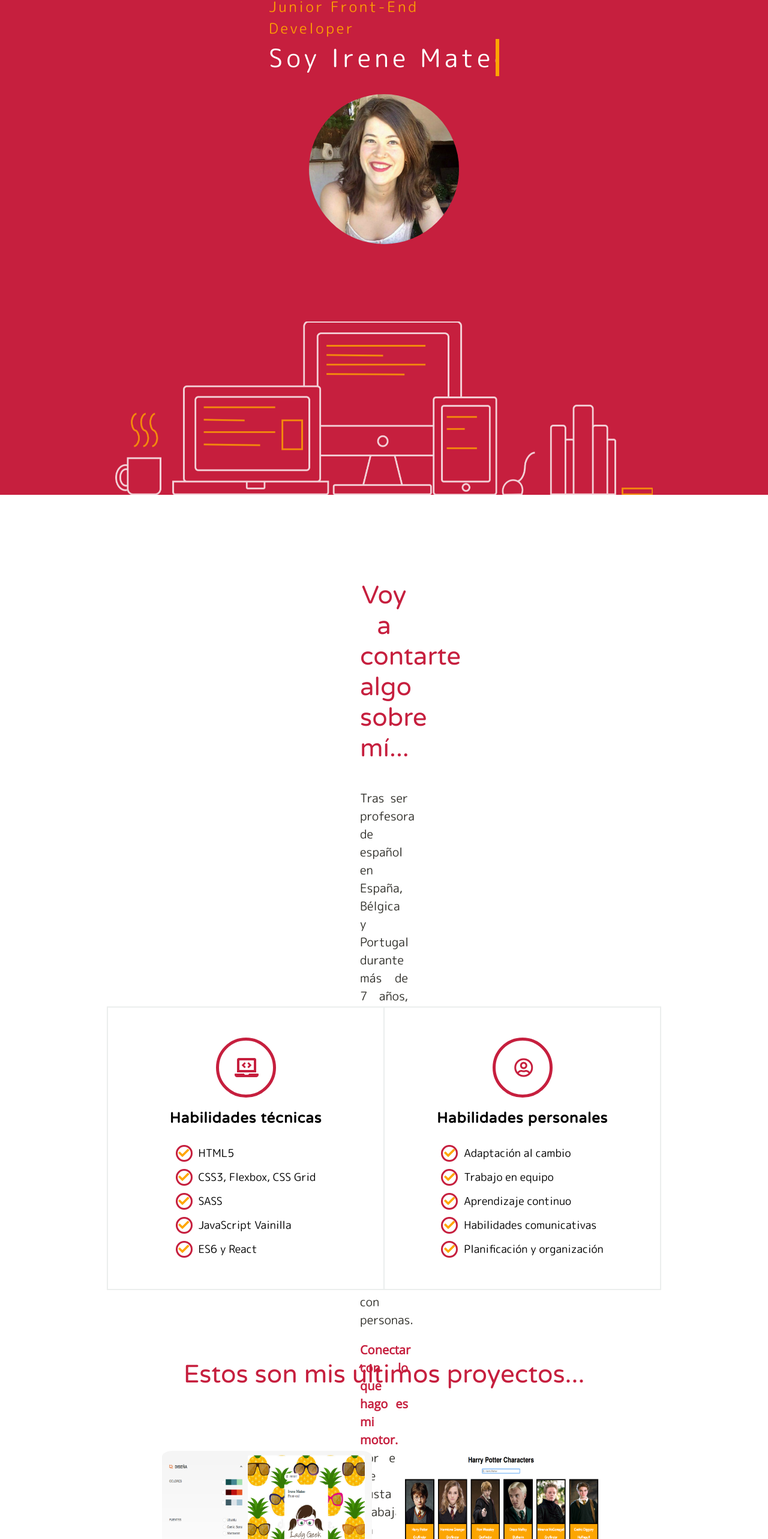
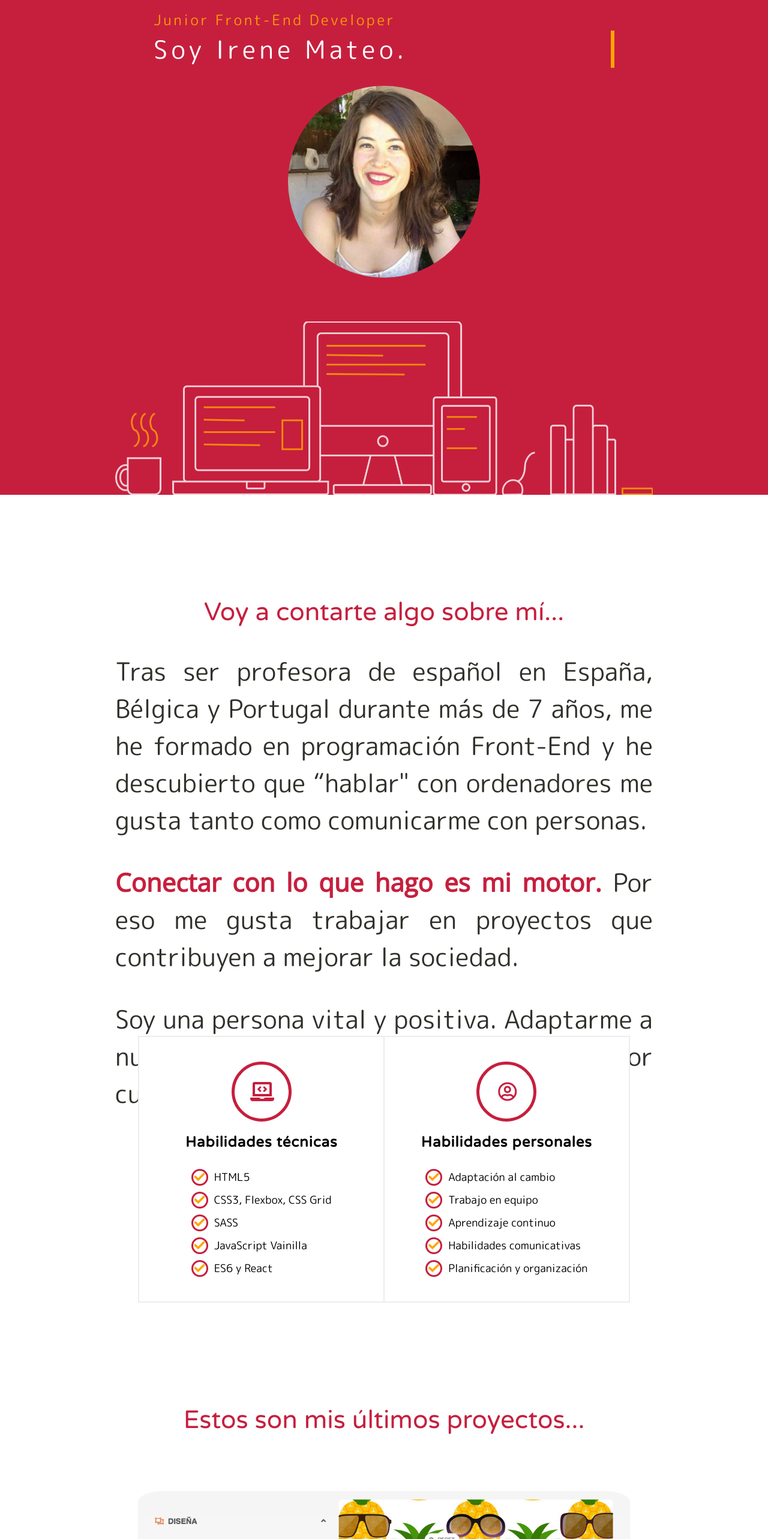
Before and after one commit to irenemherrero/portfolio, a React (Create React App) app: page / in a window 1280 px wide. Shown: the part 215-2781 px from the top of the page at 60% size. Built offline with nearby package versions, Linux system fonts and the light colour scheme.

Commit message:
mobile mediaqueries

```diff
--- a/src/scss/components/_buttons.scss
+++ b/src/scss/components/_buttons.scss
@@ -1,6 +1,6 @@
 .buttonHamburger {
-  width: 80px;
-  height: 80px;
+  width: 10vh;
+  height: 10vh;
   background-color: $font-color-1;
   background-image: url(../images/ico-menu.svg);
   position: fixed;
--- a/src/scss/components/_hero.scss
+++ b/src/scss/components/_hero.scss
@@ -1,9 +1,24 @@
 .heroTextContainer {
   position: absolute;
-  width: 30%;
-  left: 50%;
-  top: 20%;
-  transform: translate(-50%, 0%);
+  margin: 10vw;
+  width: 80vw;
+  top: 20vh;
+
+  @media all and (min-width: 768px) {
+    width: 60vw;
+    margin-left: 20vw;
+    margin-right: 20vw;
+    margin-top: 150px;
+    top: 10vh;
+}
+
+  @media all and (min-width: 1280px) {
+    // position: absolute;
+    // width: 30%;
+    // left: 50%;
+    // top: 20%;
+    // transform: translate(-50%, 0%);
+}
 }
 
 .preTitleEffect{
@@ -47,11 +62,20 @@
 }
 
 .photoMe{
-  height: 250px;
+  height: 50vw;
   margin: 30px;
-  width: 250px;
+  width: 50vw;
   border-radius: 50%;
   display: block;
   margin-left: auto;
   margin-right: auto;
+  @media all and (min-width: 768px) {
+    height: 300px;
+    width: 300px;
 }
+
+  @media all and (min-width: 1280px) {
+    height: 25vw;
+    width: 25vw;
+}
+}
--- a/src/scss/components/_typography.scss
+++ b/src/scss/components/_typography.scss
@@ -1,32 +1,60 @@
 .fontPreTitle{
   color: $font-color-1;
-  font-size: $font-size-xl;
+  font-size: $font-size-peq-tab;
   font-family: $font-family-1;
   font-weight: $font-weight-medium;
   margin: 0;
+  @media all and (min-width: 768px) {
+    font-size: $font-size-xl;
+}
+
+  @media all and (min-width: 1280px) {
+    font-size: $font-size-xl;
+}
 }
 .fontTitle {
   color: $font-color-6;
-  font-size: $font-size-gig;
+  font-size: $font-size-xl-tab;
   font-family: $font-family-1;
   font-weight: $font-weight-medium;
+  @media all and (min-width: 768px) {
+    font-size: $font-size-gig;
+}
+
+  @media all and (min-width: 1280px) {
+    font-size: $font-size-gig;
+}
 }
 
 .fontItemMenu {
   color: $font-color-1;
-  font-size: $font-size-big;
+  font-size: $font-size-peq-tab;
   font-family: $font-family-1;
   font-weight: $font-weight-regular;
   transition: color ease .5s;
   &:hover {
     color: $font-color-6;
   }
+  @media all and (min-width: 768px) {
+    font-size: $font-size-big;
+}
+
+  @media all and (min-width: 1280px) {
+    font-size: $font-size-big;
+}
 }
 .fontTitleSkill{
-  font-size: $font-size-xl;
+  font-size: $font-size-med-tab;
   font-family: $font-family-3;
   font-weight: $font-weight-bold;
   margin: 0;
+  @media all and (min-width: 768px) {
+    font-size: $font-size-xl;
+}
+
+  @media all and (min-width: 1280px) {
+    font-size: $font-size-xl;
+}
 }
 .fontListSkills{
   color: $font-color-4;
@@ -37,29 +65,57 @@
 
 .fontText{
   color: $font-color-3;
-  font-size: $font-size-big;
+  font-size: $font-size-peq-tab;
   font-family: $font-family-1;
   font-weight: $font-weight-regular;
+  @media all and (min-width: 768px) {
+    font-size: $font-size-big-tab;
+}
+
+  @media all and (min-width: 1280px) {
+    font-size: $font-size-gig;
+}
 }
 
 .fontTextHighlight{
   color: $font-color-1;
-  font-size: $font-size-big;
+  font-size: $font-size-peq-tab;
   font-family: $font-family-2;
   font-weight: $font-weight-bold;
+  @media all and (min-width: 768px) {
+    font-size: $font-size-big-tab;
+}
+
+  @media all and (min-width: 1280px) {
+    font-size: $font-size-gig;
+}
 }
 
 .paragraphTitle {
   color: $font-color-1;
-  font-size: $font-size-gig;
+  font-size: $font-size-xl-tab;
   font-family: $font-family-3;
   font-weight: $font-weight-medium;
   text-align: center;
+  @media all and (min-width: 768px) {
+    font-size: $font-size-gig-tab;
+}
+
+  @media all and (min-width: 1280px) {
+    font-size: $font-size-gig;
+}
 }
 
 .footerLink{
   color: $font-color-6;
-  font-size: $font-size-med;
+  font-size: $font-size-minim-tab;
   font-family: $font-family-1;
   font-weight: $font-weight-regular;
+  @media all and (min-width: 768px) {
+    font-size: $font-size-med;
 }
+
+  @media all and (min-width: 1280px) {
+    font-size: $font-size-med;
+}
+}
--- a/src/scss/core/_variables.scss
+++ b/src/scss/core/_variables.scss
@@ -30,7 +30,7 @@ $background-color-3: #fff;
 $background-color-4:#31302B;
 $background-color-5: #EBEEED;
 
-//Fuentes tablet
+//Fuentes tablet & mobile
 
 $font-size-minim-tab: 14px;
 $font-size-peq-tab: 16px;
@@ -38,7 +38,7 @@ $font-size-med-tab: 18px;
 $font-size-big-tab: 20px;
 $font-size-xl-tab: 24px;
 $font-size-xxl-tab: 26px;
-$font-size-gig-tab:80px;
+$font-size-gig-tab:36px;
 
 //Fuentes desktop
 
--- a/src/scss/layout/_presentation.scss
+++ b/src/scss/layout/_presentation.scss
@@ -1,5 +1,9 @@
 .containerPresentation{
-    padding: 100px 600px;
-    height: 100vh;
+    padding: 10% 15% 0% 15%;
+    width: 100vw;
     text-align: justify;
+
+    @media all and (min-width: 1280px) {
+        height: 100vh;
+    }
 }
--- a/src/scss/layout/_projects.scss
+++ b/src/scss/layout/_projects.scss
@@ -5,23 +5,25 @@
     visibility: hidden;
 }
 .containerSectionProjects{
-    height: 100vh;
-    padding: 20px;
+    // height: 100vh;
+    padding: 10%;
 }
 .containerProjects{
     display: flex;
     align-items: flex-start;
     justify-content: center;
     flex-wrap: wrap;
-    height: 100%;
-    padding: 40px;
+    // padding: 40px;
 }
 
 .imageProject{
-    margin: 20px;
+    // margin: 20px;
+    margin: 5% 10%;
+    width: 100%;
 }
 .imageWeb{
     border-radius: 5%;
-    width: 350px;
-    height: 200px;
+    width: 100%;
+    height: 100%;
+
 }
--- a/src/scss/layout/_skills.scss
+++ b/src/scss/layout/_skills.scss
@@ -1,7 +1,9 @@
 .containerSkills{
-    width: 80%;
+    width: 100vw;
     margin: auto;
-
+    @media all and (min-width: 1280px) {
+        width: 80%;
+    }
 }
 
 .generalSkillsList{
@@ -9,15 +11,25 @@
     background-color: white;
     border: 1px solid $background-color-5;
     display: grid;
-    grid-template-columns: 1fr 1fr;
-    margin: 53px 50px;
+    grid-template-rows: 1fr 1fr;
+    margin: 10% 10%;
     padding: 0;
+    @media all and (min-width: 768px) {
+        grid-template-columns: 1fr 1fr;
+        grid-template-rows: 0fr 0fr;
+        margin-bottom: 0;
+    }
+
+    @media all and (min-width: 1280px) {
+        grid-template-columns: 1fr 1fr;
+        grid-template-rows: 0fr 0fr;
+    }
 }
 
 .itemListGeneralSkills{
     border: 1px solid $background-color-5;
     list-style: none;
-    padding: 50px 20px;
+    padding: 10% 10%;
     display: flex;
     flex-direction: column;
     align-items: center;
@@ -27,14 +39,15 @@
     letter-spacing: 1px;
     padding-bottom: 20px;
     font-size: $font-weight-bold;
+    text-align: center;
 }
 
 .iconContainer{
     border: 5px solid $color-boton-2;
     color: $color-boton-2;
     border-radius: 50%;
-    height: 100px;
-    width: 100px;
+    height: 70px;
+    width: 70px;
     text-align: center;
     margin-bottom: 20px;
     background-color: $font-color-6;
@@ -42,6 +55,15 @@
     &:hover{
         background-color: $color-boton-2;
         color: $font-color-6;
+    }
+    @media all and (min-width: 768px) {
+        height: 100px;
+        width: 100px;
+    }
+
+    @media all and (min-width: 1280px) {
+        height: 100px;
+        width: 100px;
     }
 }
 
@@ -63,7 +85,6 @@
 
 .skill{
     list-style: none;
-    height: 30px;
     display: flex;
     align-content: center;
     margin-top: 10px;
--- a/src/scss/main.css
+++ b/src/scss/main.css
@@ -12,28 +12,40 @@ body {
 
 .headerBackground {
   margin: 0;
-  height: 130vh;
-  width: 100%;
+  height: 100vh;
+  width: 100vw;
   background-color: #C61F3E;
   position: relative; }
+  @media all and (min-width: 768px) {
+    .headerBackground {
+      height: 1200px; } }
+  @media all and (min-width: 1280px) {
+    .headerBackground {
+      height: 130vh; } }
 
 .menuBar {
   width: 100vw;
-  height: 80px; }
+  height: 10vh; }
 
 .containerMenu {
   position: fixed;
   z-index: 10;
-  padding: 20px;
   display: flex;
+  padding-right: 10vh;
   align-items: center;
   justify-content: center;
-  width: 100%;
-  height: 80px;
+  width: 100vw;
+  height: 10vh;
   background-color: #ffa500;
   animation-name: menu;
   animation-duration: 1s;
   animation-iteration-count: 1; }
+  @media all and (min-width: 768px) {
+    .containerMenu {
+      justify-content: center; } }
+  @media all and (min-width: 1280px) {
+    .containerMenu {
+      justify-content: center; } }
 
 @keyframes menu {
   from {
@@ -54,7 +66,7 @@ body {
   align-items: center;
   justify-content: center;
   width: 0%;
-  height: 80px;
+  height: 10vh;
   background-color: #ffa500;
   animation-name: menu-out;
   animation-duration: 1s;
@@ -111,12 +123,12 @@ body {
 .containerFooter {
   position: relative;
   background-color: #31302B;
-  height: 128px;
   display: flex;
   flex-direction: column;
   text-align: center; }
 
 .containerNetworks {
+  padding: 0;
   list-style: none;
   display: flex;
   justify-content: center; }
@@ -137,11 +149,13 @@ body {
 .containerLinks {
   list-style: none;
   display: flex;
-  justify-content: center; }
+  justify-content: center;
+  padding: 0;
+  margin-top: 0; }
 
 .linkWeb {
   text-decoration: none;
-  margin: 20px;
+  margin: 6%;
   transition: color ease .2s; }
   .linkWeb:hover {
     color: #C61F3E; }
@@ -152,9 +166,12 @@ body {
   bottom: 5px; }
 
 .containerPresentation {
-  padding: 100px 600px;
-  height: 100vh;
+  padding: 10% 15% 0% 15%;
+  width: 100vw;
   text-align: justify; }
+  @media all and (min-width: 1280px) {
+    .containerPresentation {
+      height: 100vh; } }
 
 .anchor {
   display: block;
@@ -163,42 +180,52 @@ body {
   visibility: hidden; }
 
 .containerSectionProjects {
-  height: 100vh;
-  padding: 20px; }
+  padding: 10%; }
 
 .containerProjects {
   display: flex;
   align-items: flex-start;
   justify-content: center;
-  flex-wrap: wrap;
-  height: 100%;
-  padding: 40px; }
+  flex-wrap: wrap; }
 
 .imageProject {
-  margin: 20px; }
+  margin: 5% 10%;
+  width: 100%; }
 
 .imageWeb {
   border-radius: 5%;
-  width: 350px;
-  height: 200px; }
+  width: 100%;
+  height: 100%; }
 
 .containerSkills {
-  width: 80%;
+  width: 100vw;
   margin: auto; }
+  @media all and (min-width: 1280px) {
+    .containerSkills {
+      width: 80%; } }
 
 .generalSkillsList {
   position: relative;
   background-color: white;
   border: 1px solid #EBEEED;
   display: grid;
-  grid-template-columns: 1fr 1fr;
-  margin: 53px 50px;
+  grid-template-rows: 1fr 1fr;
+  margin: 10% 10%;
   padding: 0; }
+  @media all and (min-width: 768px) {
+    .generalSkillsList {
+      grid-template-columns: 1fr 1fr;
+      grid-template-rows: 0fr 0fr;
+      margin-bottom: 0; } }
+  @media all and (min-width: 1280px) {
+    .generalSkillsList {
+      grid-template-columns: 1fr 1fr;
+      grid-template-rows: 0fr 0fr; } }
 
 .itemListGeneralSkills {
   border: 1px solid #EBEEED;
   list-style: none;
-  padding: 50px 20px;
+  padding: 10% 10%;
   display: flex;
   flex-direction: column;
   align-items: center;
@@ -207,14 +234,15 @@ body {
 .titleGeneralSkill {
   letter-spacing: 1px;
   padding-bottom: 20px;
-  font-size: 700; }
+  font-size: 700;
+  text-align: center; }
 
 .iconContainer {
   border: 5px solid #C61F3E;
   color: #C61F3E;
   border-radius: 50%;
-  height: 100px;
-  width: 100px;
+  height: 70px;
+  width: 70px;
   text-align: center;
   margin-bottom: 20px;
   background-color: #fff;
@@ -222,6 +250,14 @@ body {
   .iconContainer:hover {
     background-color: #C61F3E;
     color: #fff; }
+  @media all and (min-width: 768px) {
+    .iconContainer {
+      height: 100px;
+      width: 100px; } }
+  @media all and (min-width: 1280px) {
+    .iconContainer {
+      height: 100px;
+      width: 100px; } }
 
 .icon {
   left: 2%;
@@ -238,7 +274,6 @@ body {
 
 .skill {
   list-style: none;
-  height: 30px;
   display: flex;
   align-content: center;
   margin-top: 10px; }
@@ -269,8 +304,8 @@ body {
   margin-top: 5px; }
 
 .buttonHamburger {
-  width: 80px;
-  height: 80px;
+  width: 10vh;
+  height: 10vh;
   background-color: #C61F3E;
   background-image: url(../images/ico-menu.svg);
   position: fixed;
@@ -284,10 +319,16 @@ body {
 
 .heroTextContainer {
   position: absolute;
-  width: 30%;
-  left: 50%;
-  top: 20%;
-  transform: translate(-50%, 0%); }
+  margin: 10vw;
+  width: 80vw;
+  top: 20vh; }
+  @media all and (min-width: 768px) {
+    .heroTextContainer {
+      width: 60vw;
+      margin-left: 20vw;
+      margin-right: 20vw;
+      margin-top: 150px;
+      top: 10vh; } }
 
 .preTitleEffect {
   letter-spacing: .15em;
@@ -332,41 +373,73 @@ body {
     border-color: #ffa500; } }
 
 .photoMe {
-  height: 250px;
+  height: 50vw;
   margin: 30px;
-  width: 250px;
+  width: 50vw;
   border-radius: 50%;
   display: block;
   margin-left: auto;
   margin-right: auto; }
+  @media all and (min-width: 768px) {
+    .photoMe {
+      height: 300px;
+      width: 300px; } }
+  @media all and (min-width: 1280px) {
+    .photoMe {
+      height: 25vw;
+      width: 25vw; } }
 
 .fontPreTitle {
   color: #C61F3E;
-  font-size: 24px;
+  font-size: 16px;
   font-family: "M PLUS Rounded 1c", sans-serif;
   font-weight: 500;
   margin: 0; }
+  @media all and (min-width: 768px) {
+    .fontPreTitle {
+      font-size: 24px; } }
+  @media all and (min-width: 1280px) {
+    .fontPreTitle {
+      font-size: 24px; } }
 
 .fontTitle {
   color: #fff;
-  font-size: 42px;
+  font-size: 24px;
   font-family: "M PLUS Rounded 1c", sans-serif;
   font-weight: 500; }
+  @media all and (min-width: 768px) {
+    .fontTitle {
+      font-size: 42px; } }
+  @media all and (min-width: 1280px) {
+    .fontTitle {
+      font-size: 42px; } }
 
 .fontItemMenu {
   color: #C61F3E;
-  font-size: 20px;
+  font-size: 16px;
   font-family: "M PLUS Rounded 1c", sans-serif;
   font-weight: 400;
   transition: color ease .5s; }
   .fontItemMenu:hover {
     color: #fff; }
+  @media all and (min-width: 768px) {
+    .fontItemMenu {
+      font-size: 20px; } }
+  @media all and (min-width: 1280px) {
+    .fontItemMenu {
+      font-size: 20px; } }
 
 .fontTitleSkill {
-  font-size: 24px;
+  font-size: 18px;
   font-family: "Varela Round", sans-serif;
   font-weight: 700;
   margin: 0; }
+  @media all and (min-width: 768px) {
+    .fontTitleSkill {
+      font-size: 24px; } }
+  @media all and (min-width: 1280px) {
+    .fontTitleSkill {
+      font-size: 24px; } }
 
 .fontListSkills {
   color: #000;
@@ -376,25 +449,52 @@ body {
 
 .fontText {
   color: #31302B;
-  font-size: 20px;
+  font-size: 16px;
   font-family: "M PLUS Rounded 1c", sans-serif;
   font-weight: 400; }
+  @media all and (min-width: 768px) {
+    .fontText {
+      font-size: 20px; } }
+  @media all and (min-width: 1280px) {
+    .fontText {
+      font-size: 42px; } }
 
 .fontTextHighlight {
   color: #C61F3E;
-  font-size: 20px;
+  font-size: 16px;
   font-family: "Open Sans", serif;
   font-weight: 700; }
+  @media all and (min-width: 768px) {
+    .fontTextHighlight {
+      font-size: 20px; } }
+  @media all and (min-width: 1280px) {
+    .fontTextHighlight {
+      font-size: 42px; } }
 
 .paragraphTitle {
   color: #C61F3E;
-  font-size: 42px;
+  font-size: 24px;
   font-family: "Varela Round", sans-serif;
   font-weight: 500;
   text-align: center; }
+  @media all and (min-width: 768px) {
+    .paragraphTitle {
+      font-size: 36px; } }
+  @media all and (min-width: 1280px) {
+    .paragraphTitle {
+      font-size: 42px; } }
 
 .footerLink {
   color: #fff;
-  font-size: 18px;
+  font-size: 14px;
   font-family: "M PLUS Rounded 1c", sans-serif;
   font-weight: 400; }
+  @media all and (min-width: 768px) {
+    .footerLink {
+      font-size: 18px; } }
+  @media all and (min-width: 1280px) {
+    .footerLink {
+      font-size: 18px; } }
+
+#root {
+  width: 100%; }
--- a/src/scss/main.scss
+++ b/src/scss/main.scss
@@ -13,3 +13,6 @@
 @import 'components/buttons';
 @import 'components/hero';
 @import 'components/typography';
+
+//Pages
+@import 'pages/home';
--- /dev/null
+++ b/src/scss/pages/_home.scss
@@ -0,0 +1,3 @@
+#root{
+    width: 100%;
+}
```
Also changed, not shown: src/scss/layout/_footer.scss (+5 -2 lines), src/scss/layout/_header.scss (+21 -7 lines).
